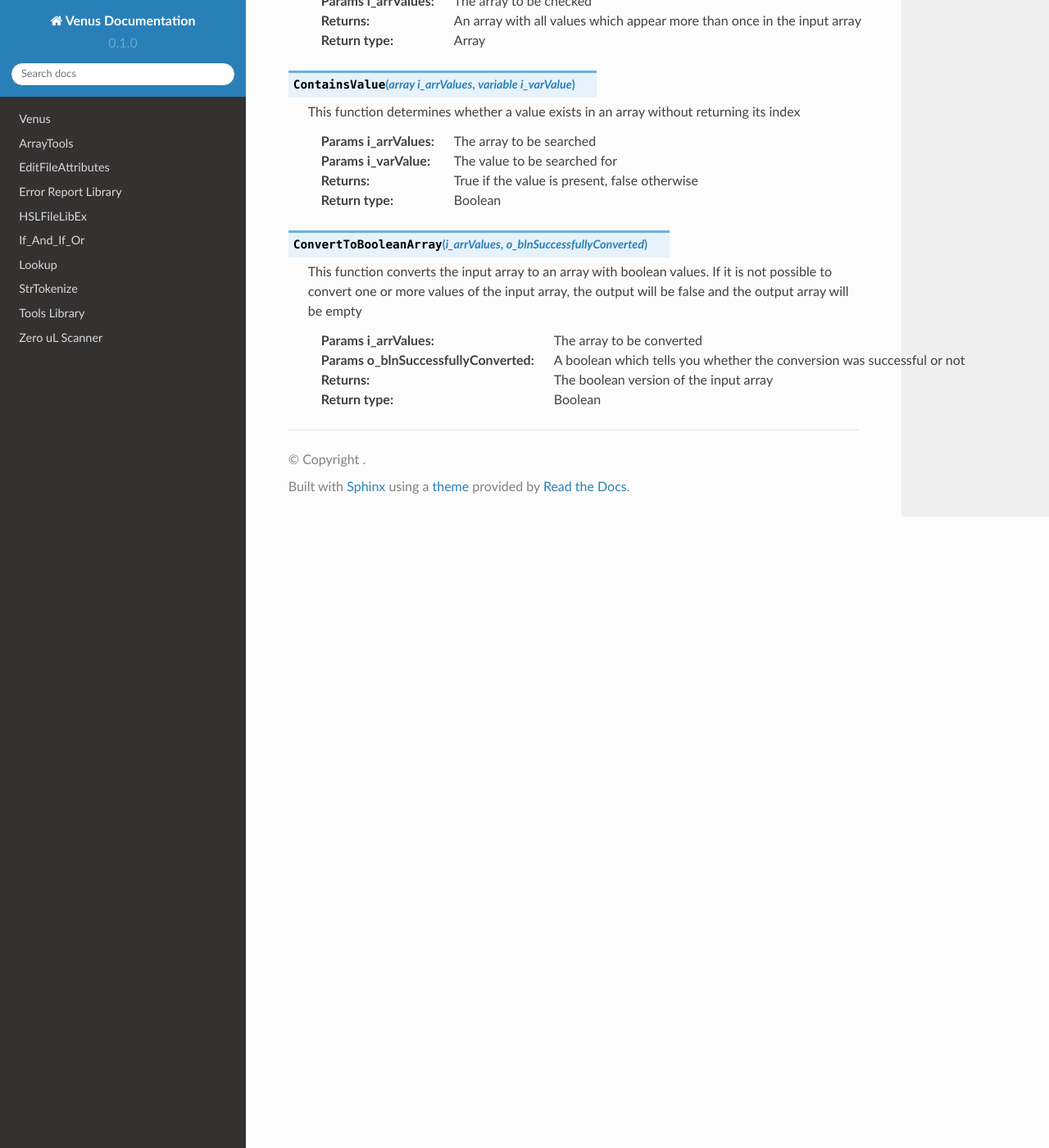
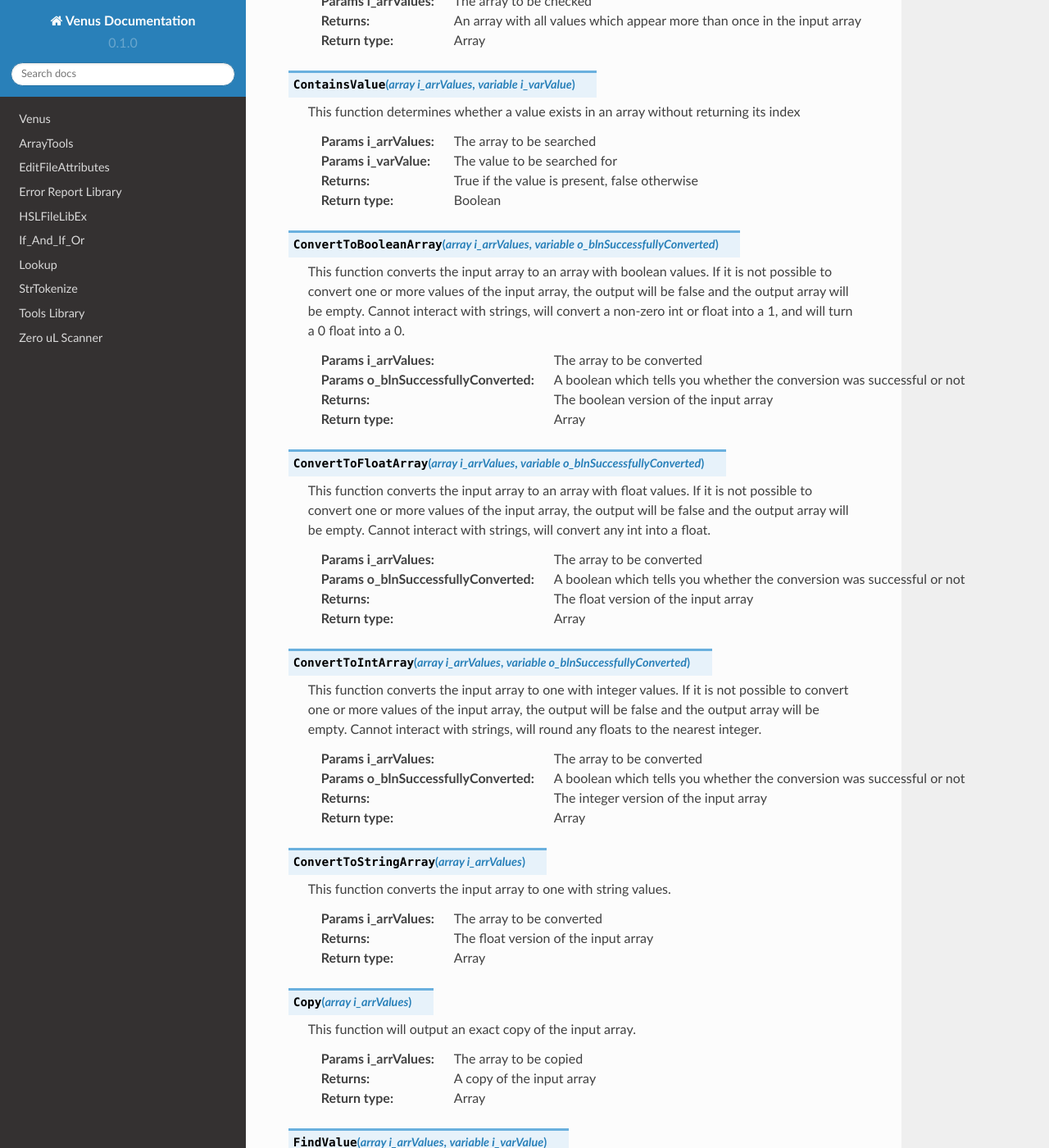
Before and after one commit to theonetruenerd/VenusLibraryDocumentation, a Sphinx documentation site: the page built from docs/source/Array.rst, in a window 1280 px wide and 1400 px high, scrolled down 1779 px. Shown: the whole window at 82% size. Built offline with Sphinx 7.4.7 and the Read the Docs theme 2.0.0, drawn with Linux system fonts in a browser that asks for light colours; some of the changed text lies outside the part shown.

Commit message:
Update Array.rst

```diff
--- a/docs/source/Array.rst
+++ b/docs/source/Array.rst
@@ -81,13 +81,124 @@
   :return: True if the value is present, false otherwise
   :rtype: Boolean
 
-.. py:function:: ConvertToBooleanArray(i_arrValues, o_blnSuccessfullyConverted)
+.. py:function:: ConvertToBooleanArray(array i_arrValues, variable o_blnSuccessfullyConverted)
 
-  This function converts the input array to an array with boolean values. If it is not possible to convert one or more values of the input array, the output will be false and the output array will be empty
+  This function converts the input array to an array with boolean values. If it is not possible to convert one or more values of the input array, the output will be false and the output array will be empty. Cannot interact with strings, will convert a non-zero int or float into a 1, and will turn a 0 float into a 0.
 
   :params i_arrValues: The array to be converted
   :params o_blnSuccessfullyConverted: A boolean which tells you whether the conversion was successful or not
   :type i_arrValues: Array
   :type o_blnSuccessfullyConverted: Boolean
   :return: The boolean version of the input array
+  :rtype: Array
+
+.. py:function:: ConvertToFloatArray(array i_arrValues, variable o_blnSuccessfullyConverted)
+
+  This function converts the input array to an array with float values. If it is not possible to convert one or more values of the input array, the output will be false and the output array will be empty. Cannot interact with strings, will convert any int into a float.
+
+  :params i_arrValues: The array to be converted
+  :params o_blnSuccessfullyConverted: A boolean which tells you whether the conversion was successful or not
+  :type i_arrValues: Array
+  :type o_blnSuccessfullyConverted: Boolean
+  :return: The float version of the input array
+  :rtype: Array
+
+.. py:function:: ConvertToIntArray(array i_arrValues, variable o_blnSuccessfullyConverted)
+
+  This function converts the input array to one with integer values. If it is not possible to convert one or more values of the input array, the output will be false and the output array will be empty. Cannot interact with strings, will round any floats to the nearest integer.
+
+  :params i_arrValues: The array to be converted
+  :params o_blnSuccessfullyConverted: A boolean which tells you whether the conversion was successful or not
+  :type i_arrValues: Array
+  :type o_blnSuccessfullyConverted: Boolean
+  :return: The integer version of the input array
+  :rtype: Array
+
+.. py:function:: ConvertToStringArray(array i_arrValues)
+
+  This function converts the input array to one with string values.
+
+  :params i_arrValues: The array to be converted
+  :type i_arrValues: Array
+  :return: The float version of the input array
+  :rtype: Array
+
+.. py:function:: Copy(array i_arrValues)
+
+  This function will output an exact copy of the input array.
+
+  :params i_arrValues: The array to be copied
+  :type i_arrValues: Array
+  :return: A copy of the input array
+  :rtype: Array
+
+.. py:function:: FindValue(array i_arrValues, variable i_varValue)
+
+  This function will lookup the input variable within the input array and return a 1-based array of the indices of all positions that the input variable was found.
+
+  :params i_arrValues: The array to be searched
+  :params i_varValue: The variable to be searched for
+  :type i_arrValues: Array
+  :type i_varValue: Variable
+  :return: An array of all the locations that the input variable was found
+  :rtype: Array
+
+.. py:function:: InitializeAllValues(array io_arrValues, variable i_varValue)
+
+  This function sets all values within an array to the input variable. Does not work on empty arrays.
+
+  :params io_arrValues: The array in which all values will be converted.
+  :params i_varValue: The variable to which all values will be converted.
+  :type io_arrValues: Array
+  :type i_varValue: Variable
+  :return: None
+  :rtype: N/A
+
+.. py:function:: IsBooleanArray(array i_arrValues)
+
+  This function checks whether all values in the array are booleans.
+
+  :params i_arrValues: The array to be checked
+  :type i_arrValues: Array
+  :return: A boolean of whether the input array is all booleans or not
   :rtype: Boolean
+
+.. py:function:: IsEmpty(array i_arrValues)
+
+  This function checks whether the input array is empty
+
+  :params i_arrValues: The array to be checked
+  :type i_arrValues: Array
+  :return: A boolean of whether the input array is empty or not
+  :rtype: Boolean
+
+.. py:function:: IsFloatArray(array i_arrValues)
+
+  This function checks whether all values in the array are floats.
+
+  :params i_arrValues: The array to be checked
+  :type i_arrValues: Array
+  :return: A boolean of whether the input array is all floats or not
+  :rtype: Boolean
+
+.. py:function:: IsIntegerArray(array i_arrValues)
+
+  This function checks whether all values in the array are integers.
+
+  :params i_arrValues: The array to be checked
+  :type i_arrValues: Array
+  :return: A boolean of whether the input array is all integers or not
+  :rtype: Boolean
+
+.. py:function:: IsStringArray(array i_arrValues)
+
+  This function checks whether all values in the array are strings.
+
+  :params i_arrValues: The array to be checked
+  :type i_arrValues: Array
+  :return: A boolean of whether the input array is all strings or not
+  :rtype: Boolean
+
+.. py:function:: Sort(array i_arrValues, variable i_intSortMode, o_bSuccessfulSorted)
+
+  This function outputs a sorted version of the array using the Shakersort sorting algorithm. All values in the array must share the same type for this function to work. Sort mode can either be 1 or 2, 1 is ascending and 2 is descending.
```
